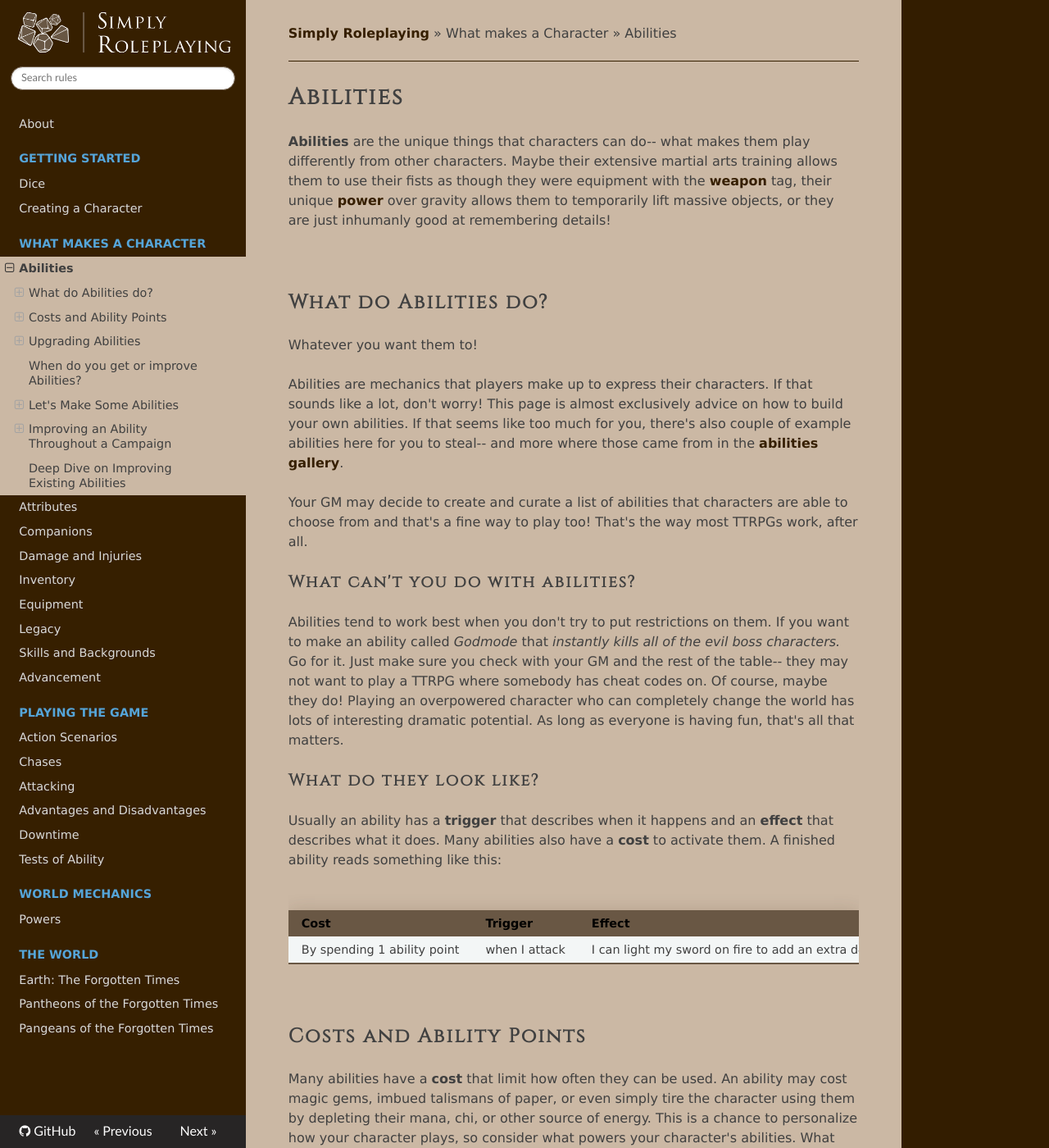
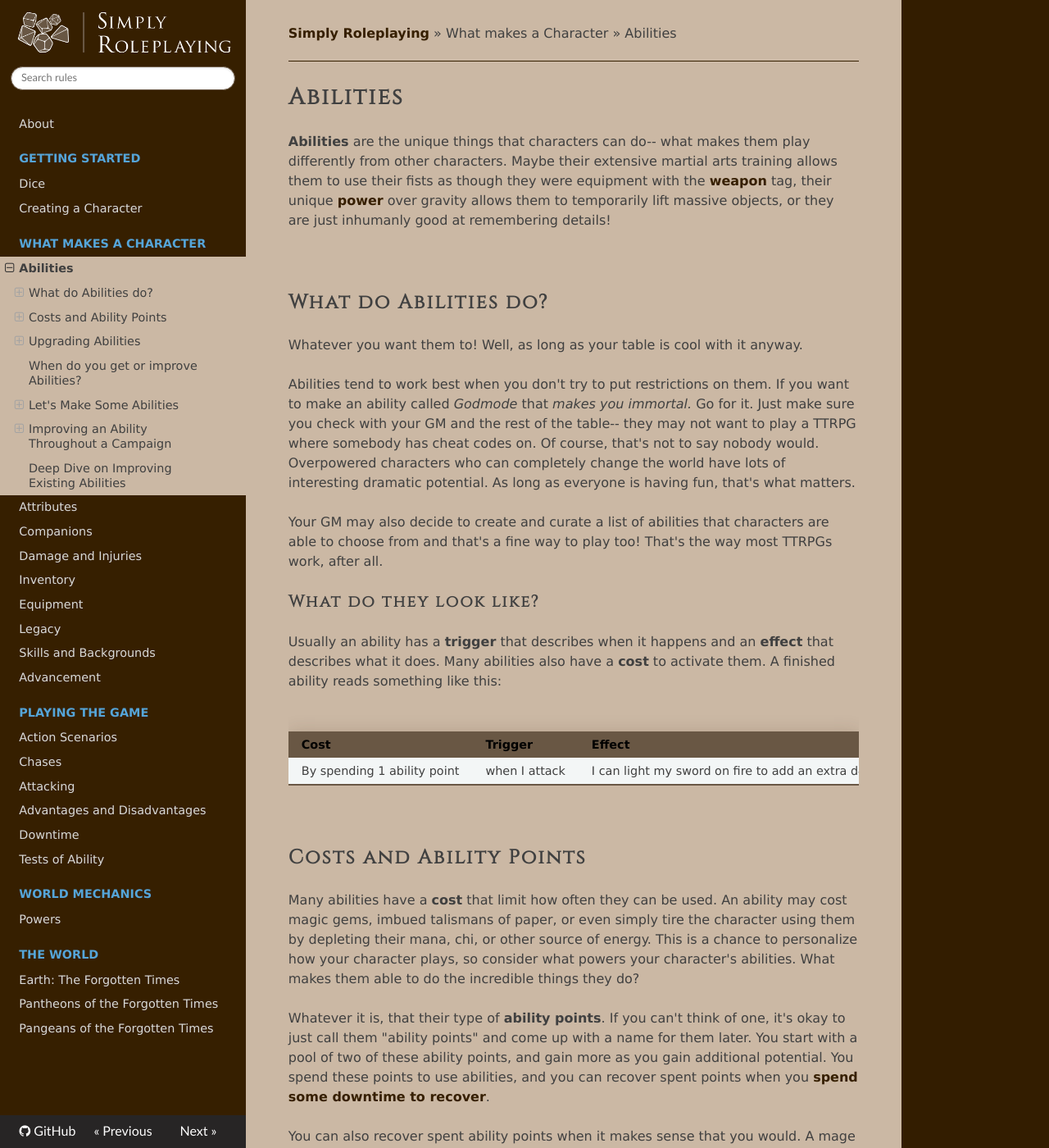
Before and after one commit to TheFifthRider/simply-roleplaying-webapp, an MkDocs documentation site: the page built from docs/character/abilities.md, in a window 1280 px wide and 1400 px high. Shown: the whole window at 82% size. Built offline with MkDocs 1.6.1, drawn with Linux system fonts in a browser that asks for light colours; nearby versions of some CDN libraries; some of the changed text lies outside the part shown.

Commit message:
feat: Clarifying some language, moving on to examples

```diff
--- a/docs/character/abilities.md
+++ b/docs/character/abilities.md
@@ -6,15 +6,11 @@
 
 ## What do Abilities do?
 
-Whatever you want them to!
+Whatever you want them to! Well, as long as your table is cool with it anyway.
 
-Abilities are mechanics that players make up to express their characters. If that sounds like a lot, don't worry! This page is almost exclusively advice on how to build your own abilities. If that seems like too much for you, there's also couple of example abilities here for you to steal-- and more where those came from in the [abilities gallery](../example_abilities.md).
+Abilities tend to work best when you don't try to put restrictions on them. If you want to make an ability called _Godmode_ that _makes you immortal._ Go for it. Just make sure you check with your GM and the rest of the table-- they may not want to play a TTRPG where somebody has cheat codes on. Of course, that's not to say nobody would. Overpowered characters who can completely change the world have lots of interesting dramatic potential. As long as everyone is having fun, that's what matters.
 
-Your GM may decide to create and curate a list of abilities that characters are able to choose from and that's a fine way to play too! That's the way most TTRPGs work, after all.
-
-### What can't you do with abilities?
-
-Abilities tend to work best when you don't try to put restrictions on them. If you want to make an ability called _Godmode_ that _instantly kills all of the evil boss characters._ Go for it. Just make sure you check with your GM and the rest of the table-- they may not want to play a TTRPG where somebody has cheat codes on. Of course, maybe they do! Playing an overpowered character who can completely change the world has lots of interesting dramatic potential. As long as everyone is having fun, that's all that matters.
+Your GM may also decide to create and curate a list of abilities that characters are able to choose from and that's a fine way to play too! That's the way most TTRPGs work, after all.
 
 ### What do they look like?
 
@@ -30,7 +26,9 @@ Usually an ability has a **trigger** that describes when it happens and an **eff
 
 Many abilities have a **cost** that limit how often they can be used. An ability may cost magic gems, imbued talismans of paper, or even simply tire the character using them by depleting their mana, chi, or other source of energy. This is a chance to personalize how your character plays, so consider what powers your character's abilities. What makes them able to do the incredible things they do?
 
-Whatever it is, that their type of **ability points**. If you can't think of one, it's okay to just call them "ability points" and come up with a name for them later. You start with a pool of two of these ability points, and gain more as you gain additional potential. You spend these points to use abilities, and you can recover spent points when you [spend some downtime to recover](../gameplay/downtime.md#recovering) or when it makes sense that you would.
+Whatever it is, that their type of **ability points**. If you can't think of one, it's okay to just call them "ability points" and come up with a name for them later. You start with a pool of two of these ability points, and gain more as you gain additional potential. You spend these points to use abilities, and you can recover spent points when you [spend some downtime to recover](../gameplay/downtime.md#recovering).
+
+You can also recover spent ability points when it makes sense that you would. A mage might be able to replenish their _mana_ from leylines. A might be able to replenish their _ammunition_ in an arsenal.  A leader might replenish their _pride_ from cheering throngs of admirers.
 
 ### Creating Multiple types of Ability Points
 
@@ -98,13 +96,19 @@ You earn new abilities and upgrade existing abilities by earning [potential](mil
 
 ## Let's Make Some Abilities
 
-Here are a few example abilities created using examples of costs paired with the triggers and effects listed above:
+All right, we've spent enough time talking about how they work. Let's make some ability points and an ability to use them.
 
-#### Reinforce Armor
+### Tinkering Inventor
 
-| Cost                 | Trigger                    | Effect                                                       |
-| -------------------- | -------------------------- | ------------------------------------------------------------ |
-| By spending 1 scrap, | I can spend downtime to... | ...increase 1 target's Armor Value by 1d4 for the next scene |
+What if our character was a tinkering inventor who spent their time making new gadgets? Each invention could then be a different ability, and their abilities would be powered by the **scrap** that make up their creations.
+
+<!-- TODO -->
+
+**Reinforce Armor**
+
+| Cost                 | Trigger                    | Effect                                                    |
+| -------------------- | -------------------------- | --------------------------------------------------------- |
+| By spending 1 scrap, | I can spend downtime to... | ...give 1 target a 4d4 advantage called Reinforced Armor. |
 
 #### Target Vitals
 
```
